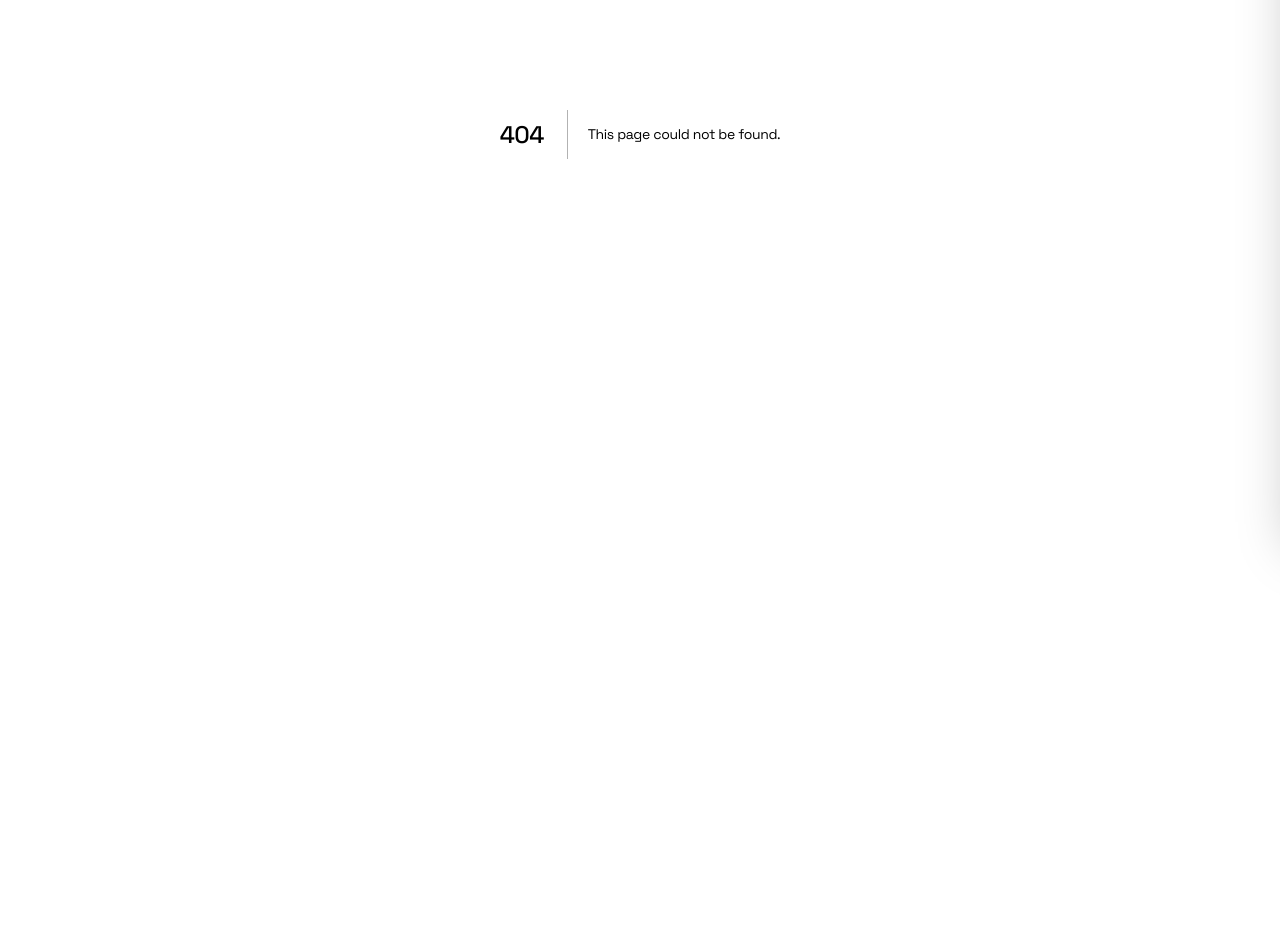
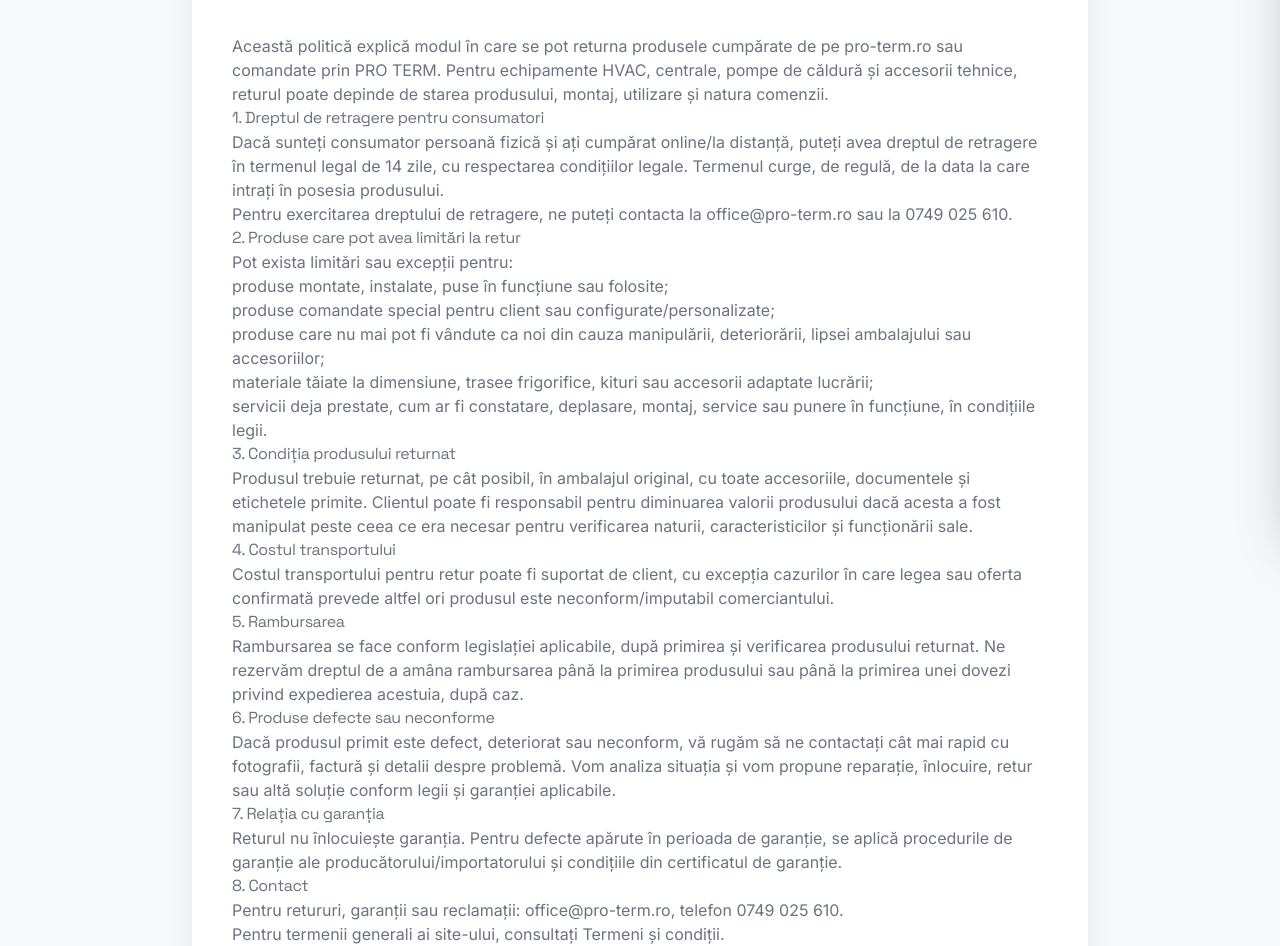
Before and after one commit to protermarad-hash/pro-term-web, a Next.js app: page /politica-retur in a window 1280 px wide. Before the commit this address had no page. Shown: the part 266-1212 px from the top of the page. Before the commit the page ends 800 px from the top, so only its background shows below. Built offline with nearby package versions, Linux system fonts and the light colour scheme.

Commit message:
Add return policy page

```diff
--- /dev/null
+++ b/src/app/politica-retur/page.tsx
@@ -0,0 +1,81 @@
+import Header from '@/components/Header';
+import Footer from '@/components/Footer';
+import Link from 'next/link';
+
+const updatedAt = '06.06.2026';
+
+export default function ReturnPolicyPage() {
+  return (
+    <>
+      <Header />
+      <main className="bg-light-200 pt-28 pb-20">
+        <div className="container mx-auto px-4">
+          <div className="mx-auto max-w-4xl rounded-3xl bg-white p-6 shadow-card md:p-10">
+            <p className="mb-3 text-sm font-bold uppercase tracking-widest text-accent">Zona legală</p>
+            <h1 className="font-heading text-3xl font-bold text-dark md:text-5xl">Politica de retur</h1>
+            <p className="mt-4 text-sm text-dark-300">Ultima actualizare: {updatedAt}</p>
+
+            <div className="prose prose-slate mt-8 max-w-none text-dark-300">
+              <p>
+                Această politică explică modul în care se pot returna produsele cumpărate de pe pro-term.ro sau comandate prin PRO TERM. Pentru echipamente HVAC, centrale, pompe de căldură și accesorii tehnice, returul poate depinde de starea produsului, montaj, utilizare și natura comenzii.
+              </p>
+
+              <h2>1. Dreptul de retragere pentru consumatori</h2>
+              <p>
+                Dacă sunteți consumator persoană fizică și ați cumpărat online/la distanță, puteți avea dreptul de retragere în termenul legal de 14 zile, cu respectarea condițiilor legale. Termenul curge, de regulă, de la data la care intrați în posesia produsului.
+              </p>
+              <p>
+                Pentru exercitarea dreptului de retragere, ne puteți contacta la <a href="mailto:office@pro-term.ro">office@pro-term.ro</a> sau la <a href="tel:+40749025610">0749 025 610</a>.
+              </p>
+
+              <h2>2. Produse care pot avea limitări la retur</h2>
+              <p>Pot exista limitări sau excepții pentru:</p>
+              <ul>
+                <li>produse montate, instalate, puse în funcțiune sau folosite;</li>
+                <li>produse comandate special pentru client sau configurate/personalizate;</li>
+                <li>produse care nu mai pot fi vândute ca noi din cauza manipulării, deteriorării, lipsei ambalajului sau accesoriilor;</li>
+                <li>materiale tăiate la dimensiune, trasee frigorifice, kituri sau accesorii adaptate lucrării;</li>
+                <li>servicii deja prestate, cum ar fi constatare, deplasare, montaj, service sau punere în funcțiune, în condițiile legii.</li>
+              </ul>
+
+              <h2>3. Condiția produsului returnat</h2>
+              <p>
+                Produsul trebuie returnat, pe cât posibil, în ambalajul original, cu toate accesoriile, documentele și etichetele primite. Clientul poate fi responsabil pentru diminuarea valorii produsului dacă acesta a fost manipulat peste ceea ce era necesar pentru verificarea naturii, caracteristicilor și funcționării sale.
+              </p>
+
+              <h2>4. Costul transportului</h2>
+              <p>
+                Costul transportului pentru retur poate fi suportat de client, cu excepția cazurilor în care legea sau oferta confirmată prevede altfel ori produsul este neconform/imputabil comerciantului.
+              </p>
+
+              <h2>5. Rambursarea</h2>
+              <p>
+                Rambursarea se face conform legislației aplicabile, după primirea și verificarea produsului returnat. Ne rezervăm dreptul de a amâna rambursarea până la primirea produsului sau până la primirea unei dovezi privind expedierea acestuia, după caz.
+              </p>
+
+              <h2>6. Produse defecte sau neconforme</h2>
+              <p>
+                Dacă produsul primit este defect, deteriorat sau neconform, vă rugăm să ne contactați cât mai rapid cu fotografii, factură și detalii despre problemă. Vom analiza situația și vom propune reparație, înlocuire, retur sau altă soluție conform legii și garanției aplicabile.
+              </p>
+
+              <h2>7. Relația cu garanția</h2>
+              <p>
+                Returul nu înlocuiește garanția. Pentru defecte apărute în perioada de garanție, se aplică procedurile de garanție ale producătorului/importatorului și condițiile din certificatul de garanție.
+              </p>
+
+              <h2>8. Contact</h2>
+              <p>
+                Pentru retururi, garanții sau reclamații: <a href="mailto:office@pro-term.ro">office@pro-term.ro</a>, telefon <a href="tel:+40749025610">0749 025 610</a>.
+              </p>
+
+              <p>
+                Pentru termenii generali ai site-ului, consultați <Link href="/termeni-si-conditii">Termeni și condiții</Link>.
+              </p>
+            </div>
+          </div>
+        </div>
+      </main>
+      <Footer />
+    </>
+  );
+}
```
